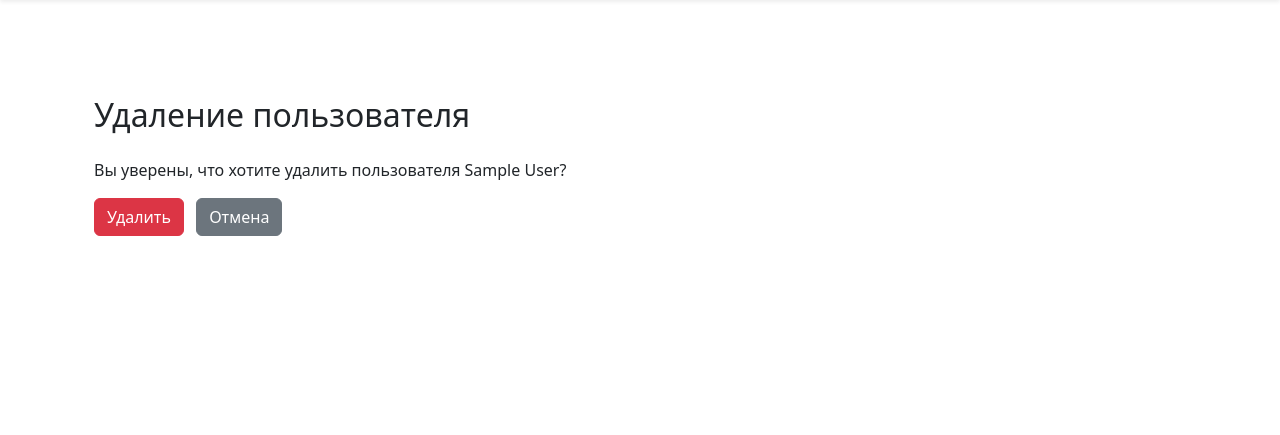
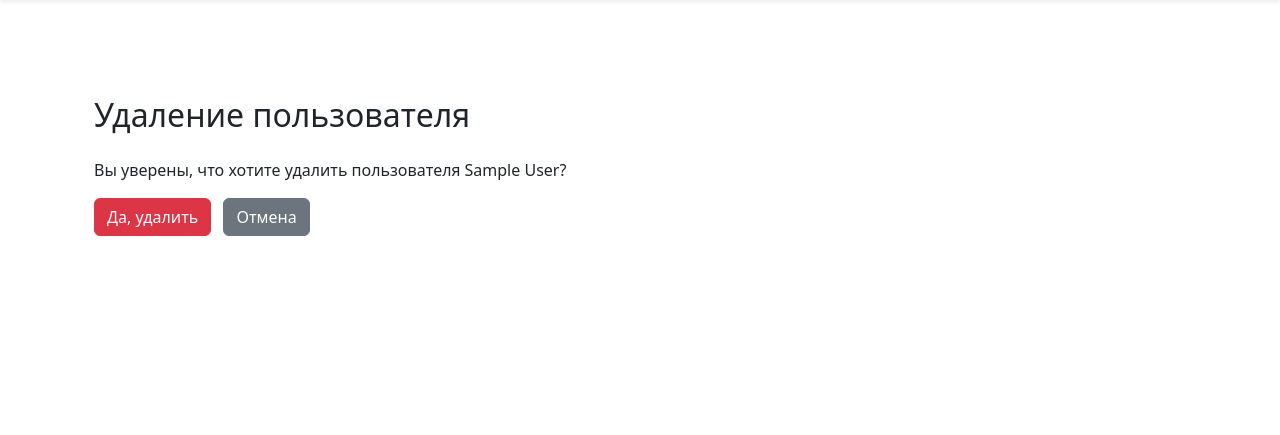
Before and after one commit to godofwar007/python-project-52, a Django app: page /users/1/delete/ in a window 1280 px wide. Shown: the part 56-491 px from the top of the page. Run offline with Django 5.2, Linux system fonts and the light colour scheme; the visitor is signed in with stand-in values (Sample User, id 1); data comes from the database, SQL or seed files in the repository; some libraries are stand-ins or nearby versions.

Commit message:
try pass Hexlet check

```diff
--- a/task_manager/templates/labels/delete.html
+++ b/task_manager/templates/labels/delete.html
@@ -10,7 +10,7 @@
 
 <form method="post">
     {% csrf_token %}
-    <button type="submit" class="btn btn-danger">Да, удалить</button>
+    <input class="btn btn-danger" type="submit" value="Да, удалить">
     <a href="{% url 'labels' %}" class="btn btn-secondary">Отмена</a>
 </form>
 {% endblock %}
--- a/task_manager/templates/statuses/delete.html
+++ b/task_manager/templates/statuses/delete.html
@@ -10,7 +10,7 @@
 
 <form method="post">
     {% csrf_token %}
-    <button type="submit" class="btn btn-danger">Да, удалить</button>
+    <input class="btn btn-danger" type="submit" value="Да, удалить">
     <a href="{% url 'statuses' %}" class="btn btn-secondary">Отмена</a>
 </form>
 {% endblock %}
--- a/task_manager/templates/tasks/delete.html
+++ b/task_manager/templates/tasks/delete.html
@@ -10,7 +10,7 @@
 
 <form method="post">
     {% csrf_token %}
-    <button type="submit" class="btn btn-danger">Да, удалить</button>
+    <input class="btn btn-danger" type="submit" value="Да, удалить">
     <a href="{% url 'tasks' %}" class="btn btn-secondary">Отмена</a>
 </form>
 {% endblock %}
--- a/task_manager/templates/users/delete.html
+++ b/task_manager/templates/users/delete.html
@@ -8,7 +8,7 @@
     <p>Вы уверены, что хотите удалить пользователя {{ object.first_name }} {{ object.last_name}}?</p>
     <form method="post">
         {% csrf_token %}
-        <button type="submit" class="btn btn-danger">Удалить</button>
+        <input class="btn btn-danger" type="submit" value="Да, удалить">
         <a href="{% url 'users' %}" class="btn btn-secondary ms-2">Отмена</a>
     </form>
 </div>
```
